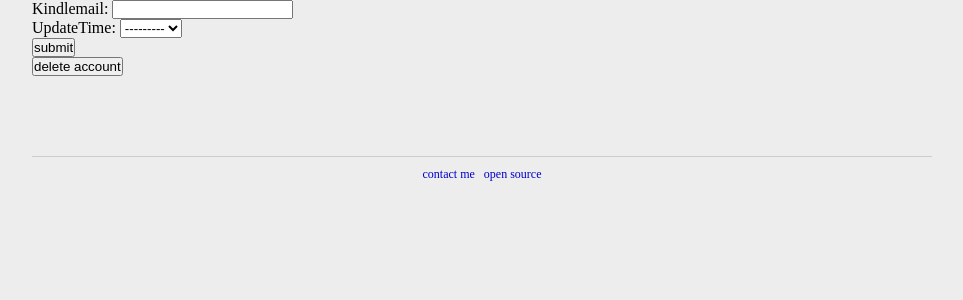
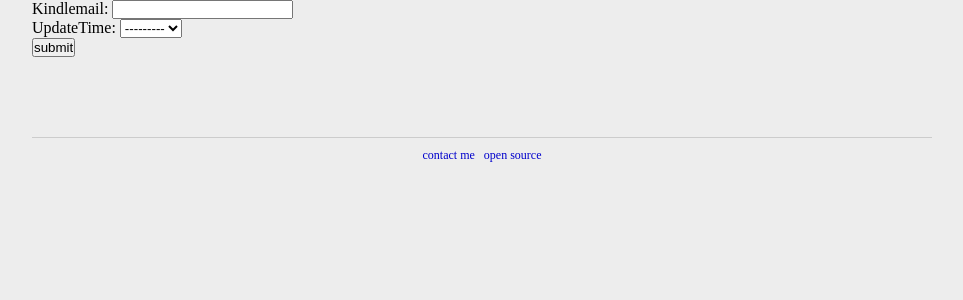
Before and after one commit to thesues/newsmth, a Django app: template smthtop10/templates/smthtop10/profile.html in a window 1280 px wide. Shown: the part 89-389 px from the top of the page, without its empty margins (158-1121 px from the left). Run offline with Django 3.2, Linux system fonts and the light colour scheme; the template is opened without the code that fills it: values that come from a table or form of the project are taken from there, others are empty; parts of the project's set-up code (start-up, migrations or seed data) failed here and were passed over.

Commit message:
add root url

```diff
--- a/smthtop10/templates/smthtop10/profile.html
+++ b/smthtop10/templates/smthtop10/profile.html
@@ -5,7 +5,7 @@
 <input type="submit" name="submit" value="submit" />
 </form>
 
-<form method="POST" id="" action="{%url smthtop10_delete user.pk%}">{%csrf_token%}
-<input type="submit" name="submit" value="delete account" />
-</form>
+<!-- <form method="POST" id="" action="{%url smthtop10_delete user.pk%}">{%csrf_token%} -->
+<!-- <input type="submit" name="submit" value="delete account" />   -->
+<!-- </form> -->
 {%endblock%}
--- a/urls.py
+++ b/urls.py
@@ -17,6 +17,7 @@
 
     # Uncomment the next line to enable the admin:
     (r'^admin/', include(admin.site.urls)),
+    (r'^$','smthtop10.views.main'),
     (r'^smthtop10/',include('smthtop10.urls')),
     (r'^accounts/register/$',register,{'form_class': UserRegsiterForm,'backend': 'registration.backends.default.DefaultBackend'}),
     (r'^accounts/', include('registration.backends.default.urls')),
```
